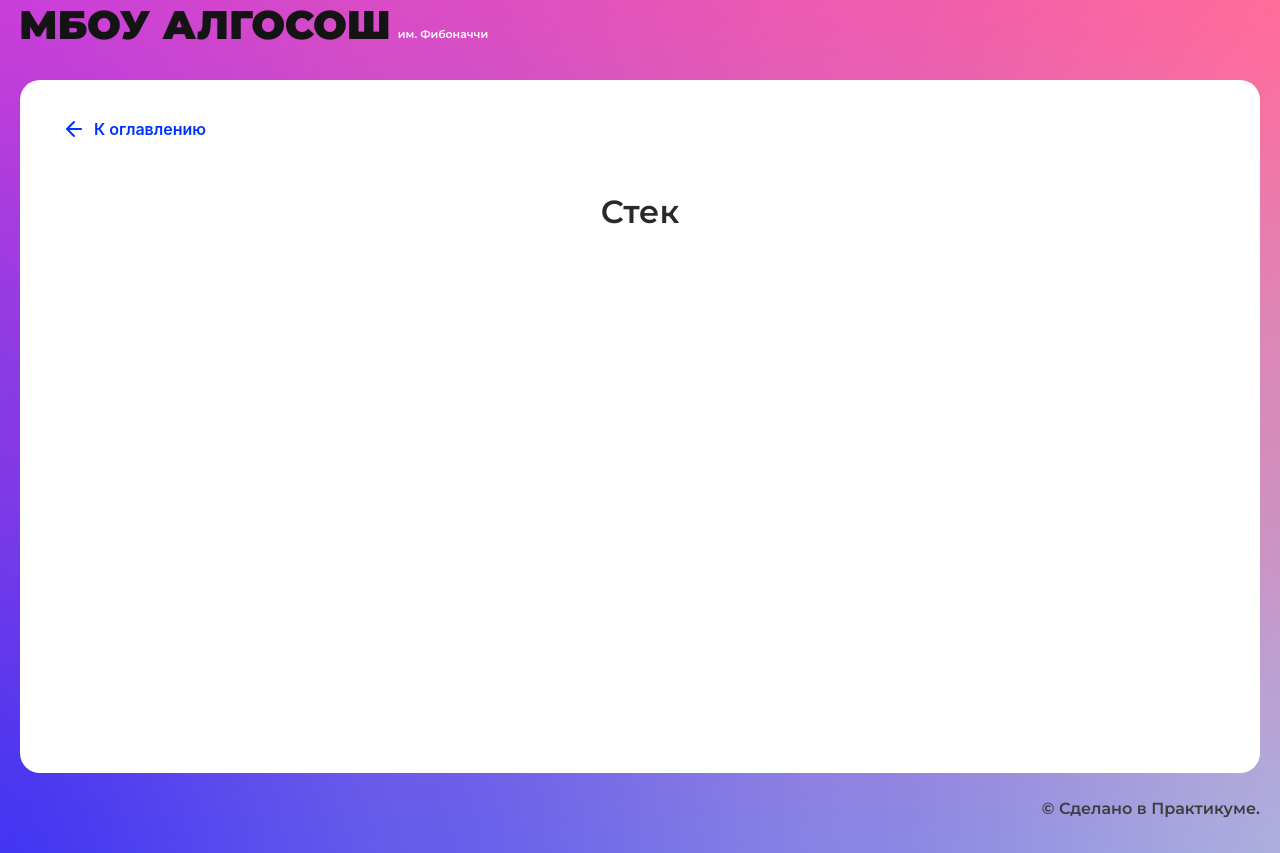
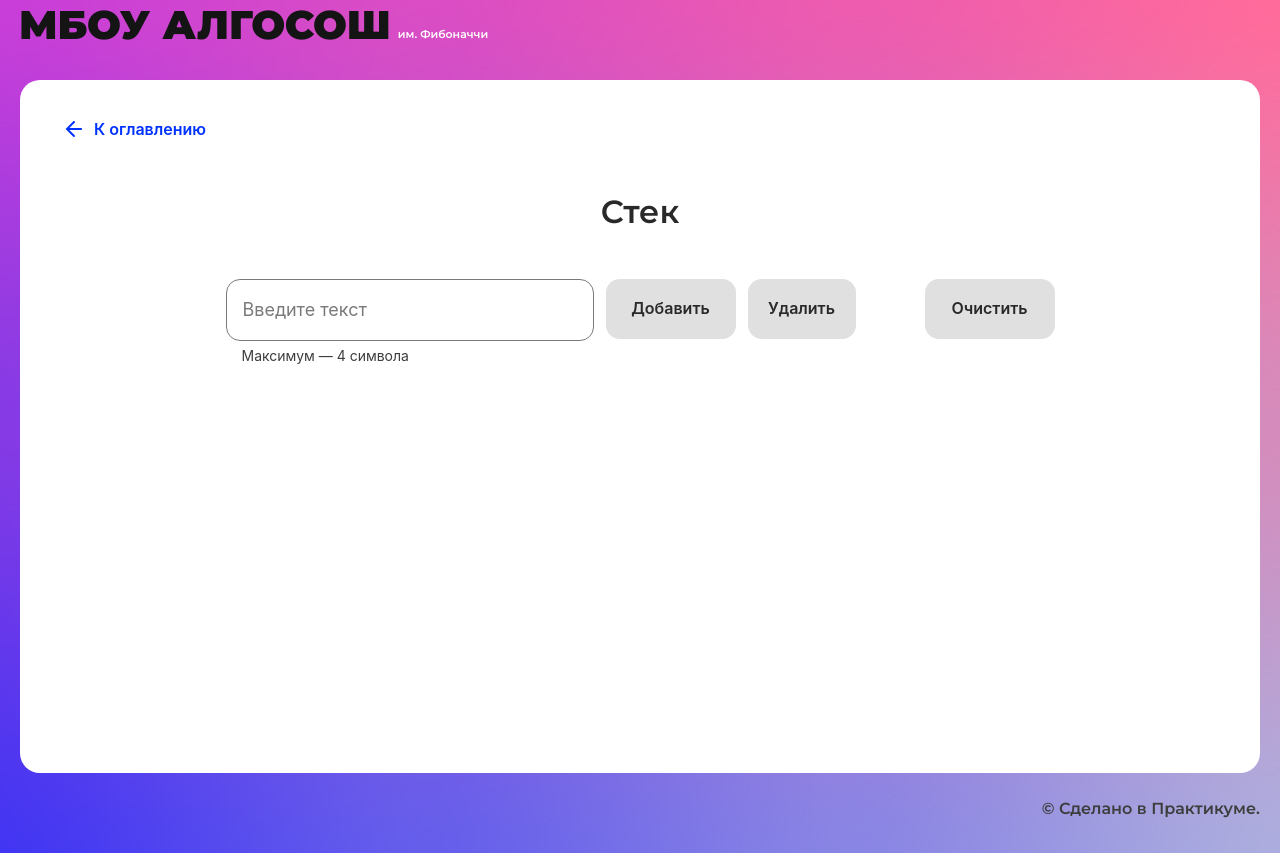
Before and after one commit to NataliyaNikulshina/Algososh, a React (Create React App) app: page /stack in a window 1280 px wide. Built offline with nearby package versions, Linux system fonts and the light colour scheme.

Commit message:
feat: added stack

```diff
--- a/src/components/sorting-page/sorting-page.tsx
+++ b/src/components/sorting-page/sorting-page.tsx
@@ -11,7 +11,7 @@ import { TArrColumn } from "../../types/arr-column";
 import { nanoid } from "nanoid";
 import { swap } from "../../utils/swap";
 
-export const SortingPage: React.FC = () => {
+export const SortingPage: FC = () => {
   const [loader, setLoader] = useState(false);
   const [arr, setArr] = useState<TArrColumn[]>(randomArr());
   const [radioValue, setRadioValue] = useState<"selection" | "bubble">("selection");;
--- /dev/null
+++ b/src/components/stack-page/stack-page.module.css
@@ -0,0 +1,20 @@
+.form{
+    margin: 0 auto;
+    display: flex;
+    max-width: 829px;
+    justify-content: space-between;
+}
+
+.wrapper{
+    composes: wrapper from "../sorting-page/sorting-page.module.css";
+    width: 630px;
+    align-items: flex-start;
+}
+
+.button{
+    min-width: 108px;
+}
+
+.list{
+    composes: list from "../fibonacci-page/fibonacci-page.module.css";
+}
--- a/src/components/stack-page/stack-page.tsx
+++ b/src/components/stack-page/stack-page.tsx
@@ -1,10 +1,109 @@
-import React from "react";
+import React, { ChangeEvent, FC, FormEvent, useState } from "react";
 import { SolutionLayout } from "../ui/solution-layout/solution-layout";
+import stackStyle from "./stack-page.module.css"
+import { Input } from "../ui/input/input";
+import { Button } from "../ui/button/button";
+import { Circle } from "../ui/circle/circle";
+import { nanoid } from "nanoid";
+import { stack } from "./stack";
+import { ElementStates } from "../../types/element-states";
+import { TArrCircle } from "../../types/arr-circle";
 
-export const StackPage: React.FC = () => {
+export const StackPage: FC = () => {
+  const [loader, setLoader] = useState<boolean>(false);
+  const [arr, setArr] = useState<TArrCircle[]>([]);
+  const [currIndex, setCurrIndex] = useState(0);
+  const [inputVal, setInputVal] = useState<string>("");
+
+  const onChange = (e: ChangeEvent<HTMLInputElement>) => {
+    setInputVal(e.target.value);
+  };
+
+  const addElement = async () => {
+    setLoader(true);
+    //setArr(inputVal.split(''));
+    stack.push({ el: inputVal, color: ElementStates.Changing });
+    setArr([...stack.getContainer()]);
+    setInputVal("");
+    setCurrIndex(stack.getSize() - 1);
+    await new Promise<void>((res) => setTimeout(res, 500));
+    stack.peak()!.color = ElementStates.Default;
+    setArr([...stack.getContainer()]);
+    setCurrIndex(currIndex + 1);
+    console.log(arr);
+    setLoader(false);
+  }
+
+  const deleteElement = async () => {
+    setLoader(true);
+    //setArr(inputVal.split(''));
+    setCurrIndex(stack.getSize() - 1);
+    await new Promise<void>((res) => setTimeout(res, 500));
+    stack.pop();
+    stack.peak()!.color = ElementStates.Default;
+    setArr([...stack.getContainer()]);
+    setLoader(false);
+  }
+
+  const clearEl = async () => {
+    setLoader(true);
+    //setArr(inputVal.split(''));
+    setCurrIndex(stack.getSize() - 1);
+    await new Promise<void>((res) => setTimeout(res, 500));
+    stack.clear();
+    setArr([...stack.getContainer()]);
+    setCurrIndex(0)
+    setLoader(false);
+  }
+
   return (
     <SolutionLayout title="Стек">
-
+      <form className={stackStyle.form} >
+        <div className={stackStyle.wrapper}>
+          <Input
+            type = "text"
+            maxLength={4}
+            isLimitText={true}
+            onChange={onChange}
+            value={inputVal}
+          />
+          <Button
+            text="Добавить"
+            type="button"
+            disabled={!inputVal}
+            onClick={addElement}
+            isLoader={loader}
+          />
+          <Button
+            text="Удалить"
+            type="button"
+            disabled={currIndex === 0}
+            onClick={deleteElement}
+            extraClass={stackStyle.button}
+            isLoader={loader}
+          />
+        </div>
+        <Button
+          text="Очистить"
+          type="button"
+          disabled={currIndex === 0}
+          onClick={clearEl}
+          isLoader={loader}
+        />
+      </form>
+      <ul className={stackStyle.list}>
+        {arr && arr.map(({el, color}, index) => (
+          <li key={index}>
+            <Circle
+              key={nanoid()}
+              letter={el}
+              state={color}
+              index={index}
+              head={stack.getSize() - 1 === index ? "top" : ""}
+            />
+          </li>
+        ))}
+      </ul>
     </SolutionLayout>
   );
 };
--- /dev/null
+++ b/src/components/stack-page/stack.ts
@@ -0,0 +1,39 @@
+import { TArrCircle } from "../../types/arr-circle";
+
+interface IStack<T> {
+    push: (item: T) => void;
+    pop: () => void;
+    peak: () => T | null;
+    clear: () => void;
+    getSize: () => number;
+    getContainer: () => T[];
+  }
+
+  class Stack<T> implements IStack<T> {
+    private container: T[] = [];
+
+    push = (item: T): void => {
+      this.container.push(item);
+    };
+
+    pop = (): void => {
+      this.container.pop();
+    };
+
+    peak = (): T | null => {
+      if (this.container.length > 0) {
+        return this.container[this.container.length - 1];
+      }
+      return null;
+    };
+
+    clear = (): void => {
+      this.container = [];
+    };
+
+    getSize = () => this.container.length;
+
+    getContainer = () => this.container;
+    }
+
+  export const stack = new Stack<TArrCircle>();
--- a/src/components/string/string.tsx
+++ b/src/components/string/string.tsx
@@ -7,6 +7,7 @@ import stringStyle from './string.module.css';
 import { ElementStates } from "../../types/element-states";
 import { TArrCircle } from "../../types/arr-circle";
 import { swap } from "../../utils/swap";
+import { nanoid } from "nanoid";
 
 
 export const StringComponent: React.FC = () => {
@@ -27,7 +28,7 @@ export const StringComponent: React.FC = () => {
       }
         array[start].color = ElementStates.Modified;
         array[end].color = ElementStates.Modified;
-        console.log(array);
+       // console.log(array);
         setArr([...array]);
         start++;
         end--;
@@ -40,12 +41,12 @@ export const StringComponent: React.FC = () => {
     const array = inputVal.split('').map((el: string) => {
       return {el,color: ElementStates.Default};
     });
-    console.log(array);
+   // console.log(array);
     setArr(array);
     setLoader(true);
     await reverseElements(array);
     setLoader(false);
-    console.log(loader);
+   // console.log(loader);
   };
 
   const onChange = (e: ChangeEvent<HTMLInputElement>) => {
@@ -74,7 +75,7 @@ export const StringComponent: React.FC = () => {
       <ul className={stringStyle.list}>
         {arr && arr.map(({ el, color }, index) => (
           <li key={index}>
-            <Circle letter={el} state={color} />
+            <Circle key={nanoid()} letter={el} state={color} />
           </li>
         ))}
       </ul>
```
